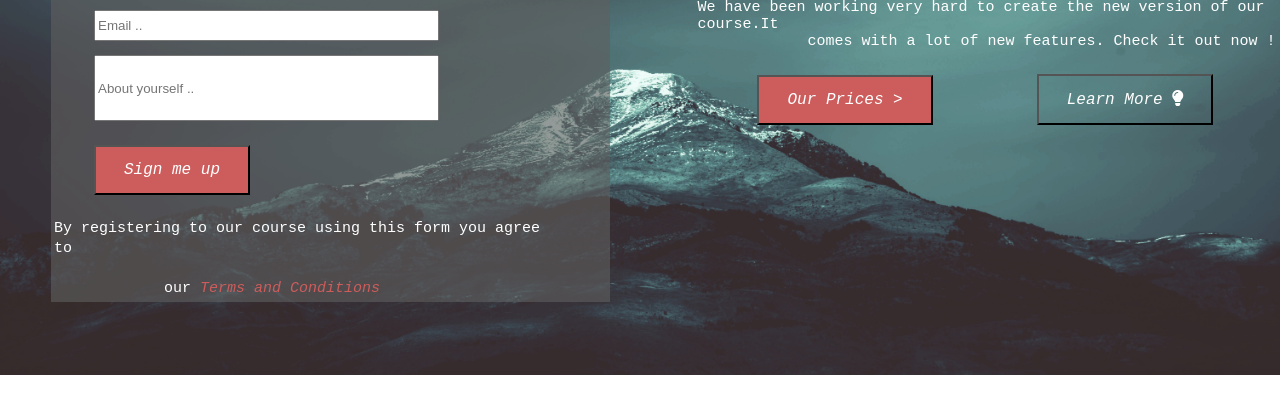
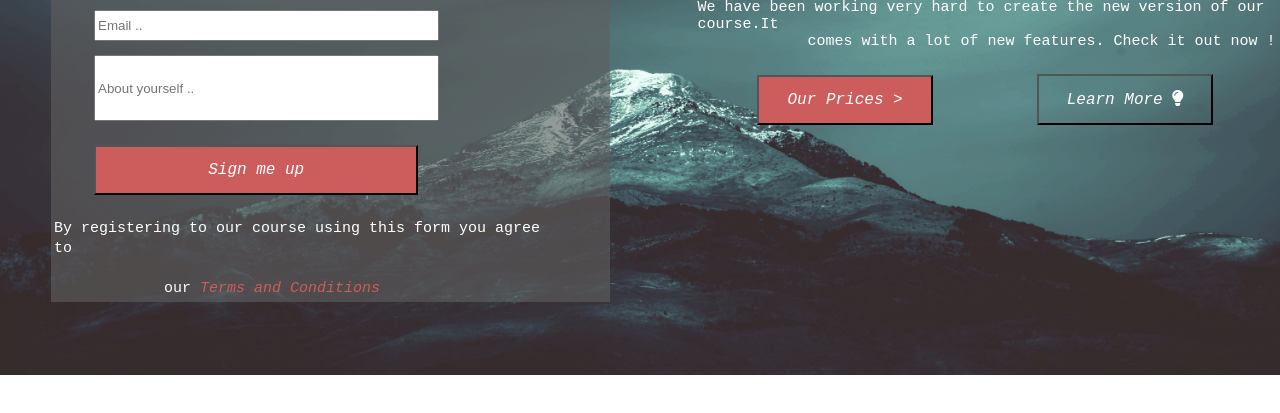
Before and after one commit to ajroudiines/example-of-template-2, a plain HTML site: page index.html in a window 1280 px wide. Shown: the part 311-724 px from the top of the page. Drawn offline with Linux system fonts and the light colour scheme; a script that the page names is missing.

Commit message:
first commit

```diff
--- a/index.html
+++ b/index.html
@@ -62,7 +62,7 @@
                         </tr>
                         <tr>
                             <td>
-                               <button class="M" type="button" >Sign me up</button>
+                               <button class="M" type="button" style= "width:66% ;height:50px;" >Sign me up</button>
                             </td>
                         </tr>
                         <tr>
```
